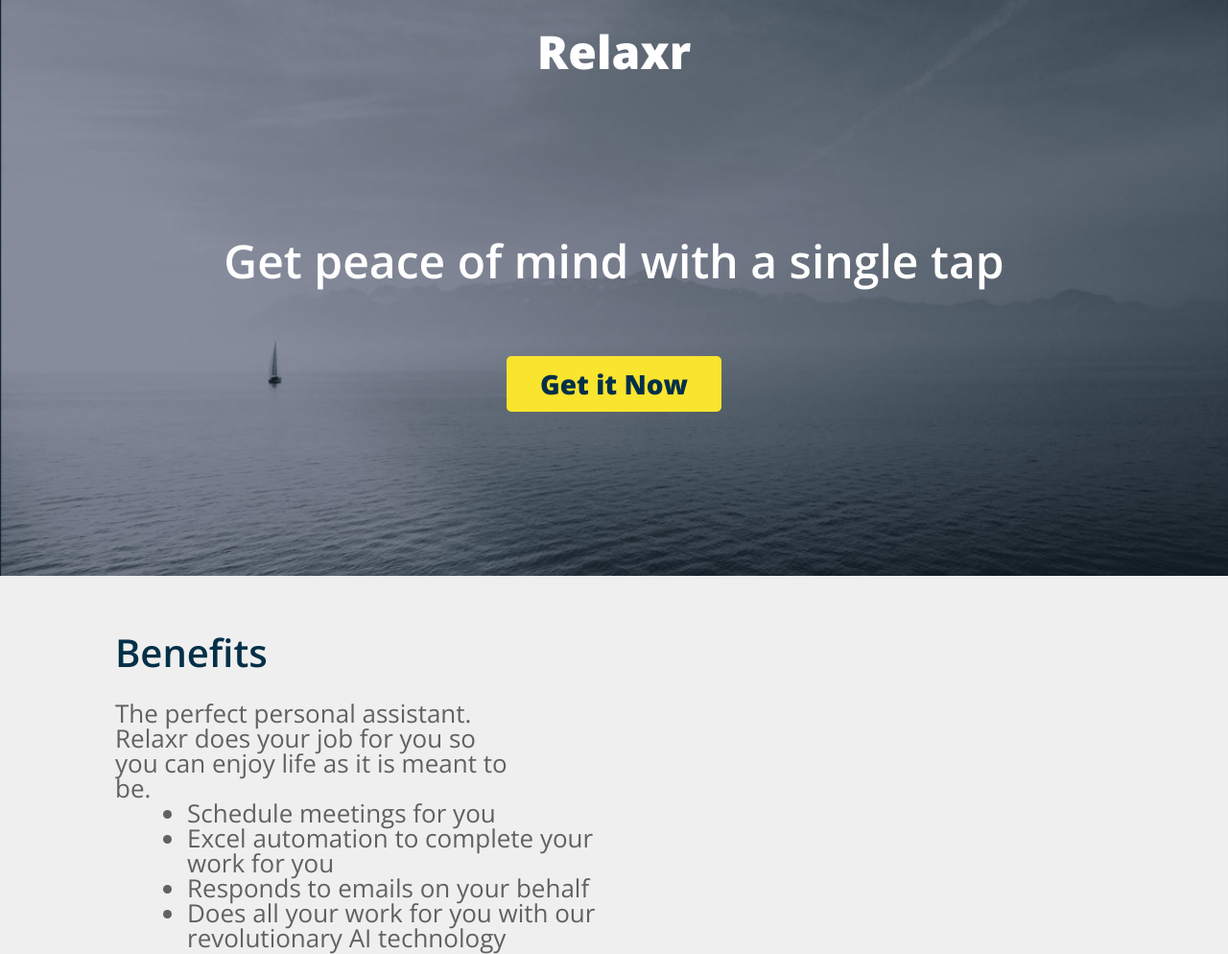
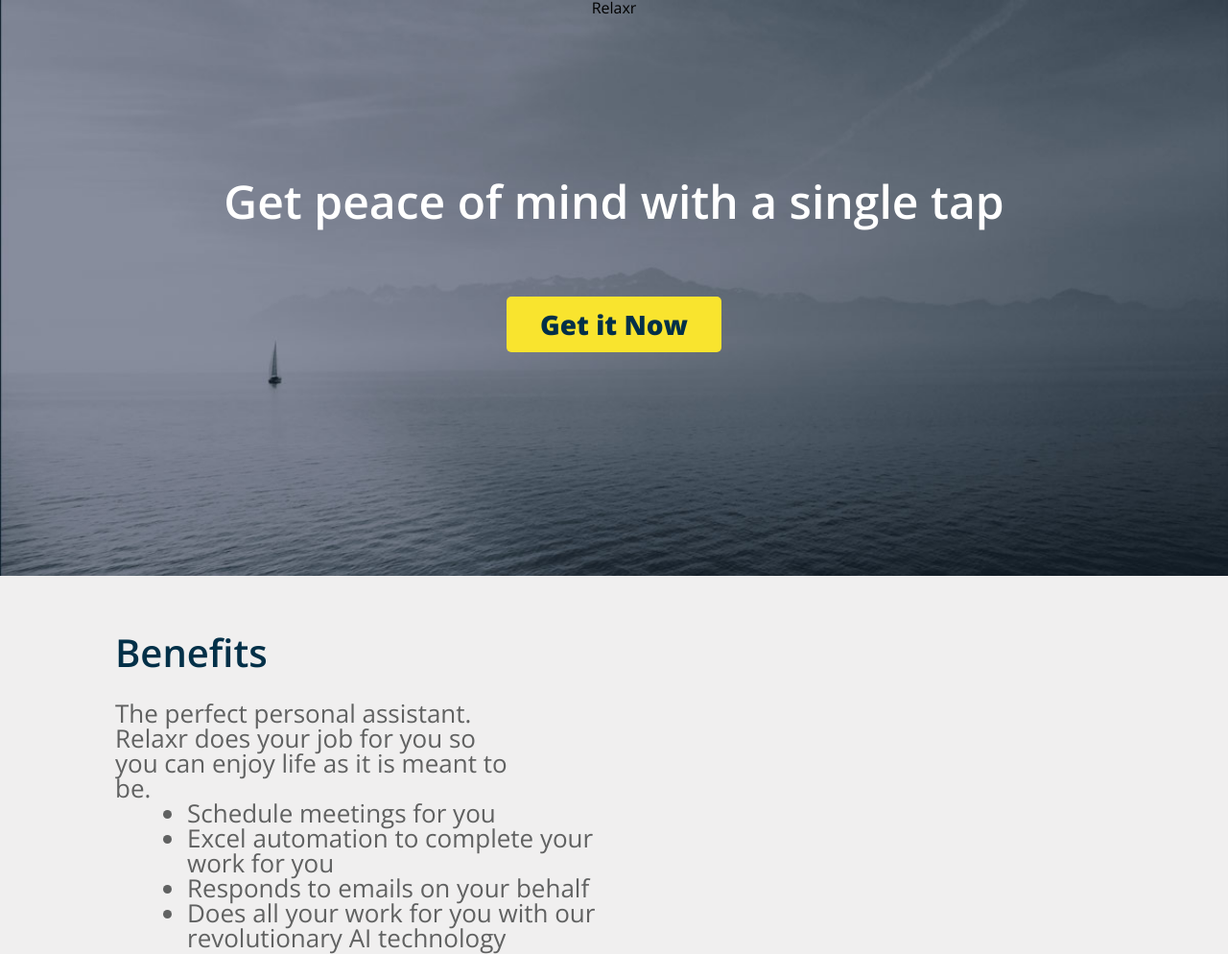
Before and after one commit to cassiopeian/relaxr-landing-page, a plain HTML site: page index.html in a window 1280 px wide. Shown: the top 994 px of the page at 96% size. Drawn offline with nearby package versions, Linux system fonts and the light colour scheme.

Commit message:
css style

```diff
--- a/css/style.css
+++ b/css/style.css
@@ -11,7 +11,7 @@ header {
   margin: auto;
   /*text-align: center;*/
 }
-h1 {
+.index-h1 {
   font-size: 48px;
   font-weight: 800;
   color: #fff;
```
